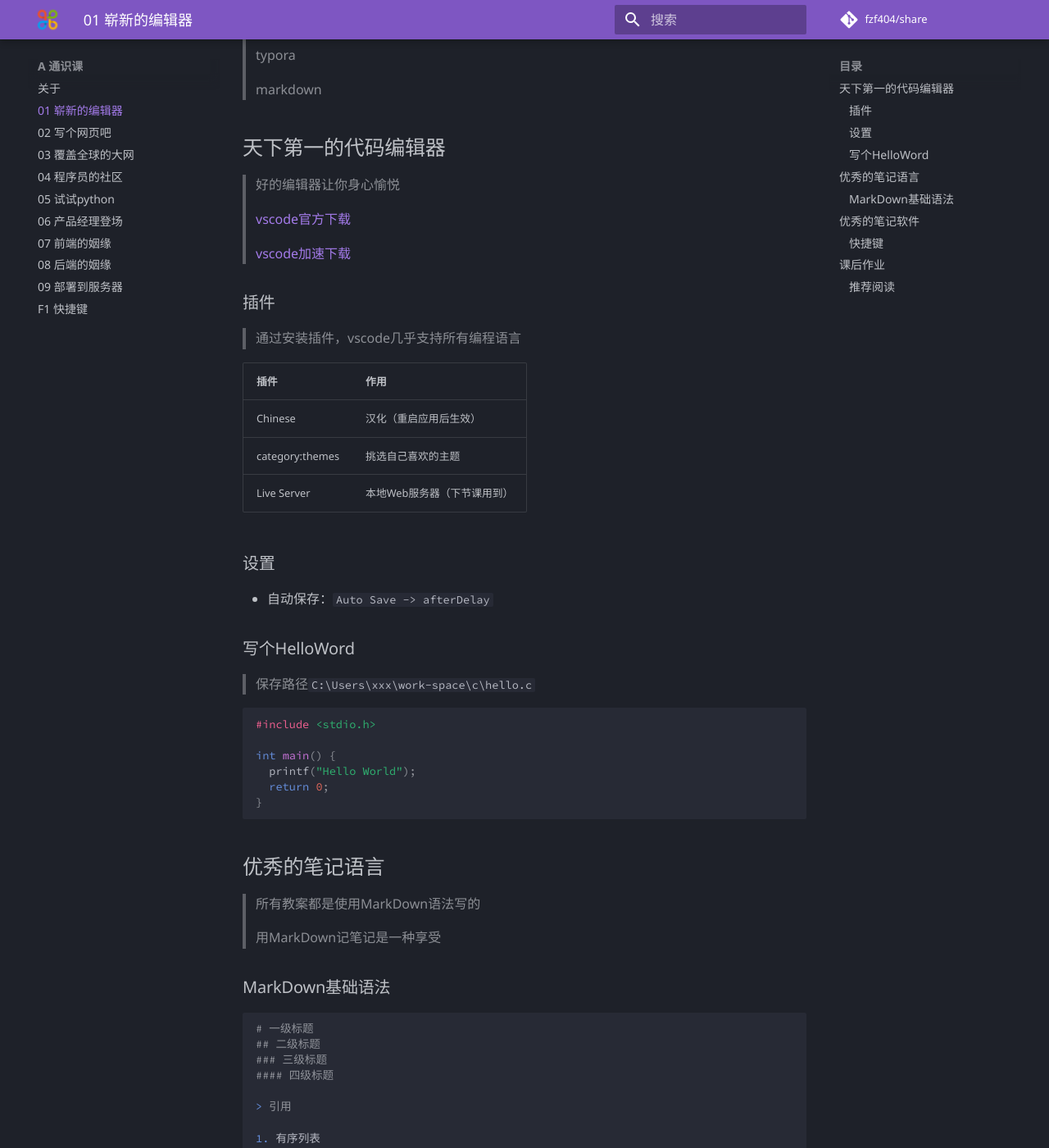
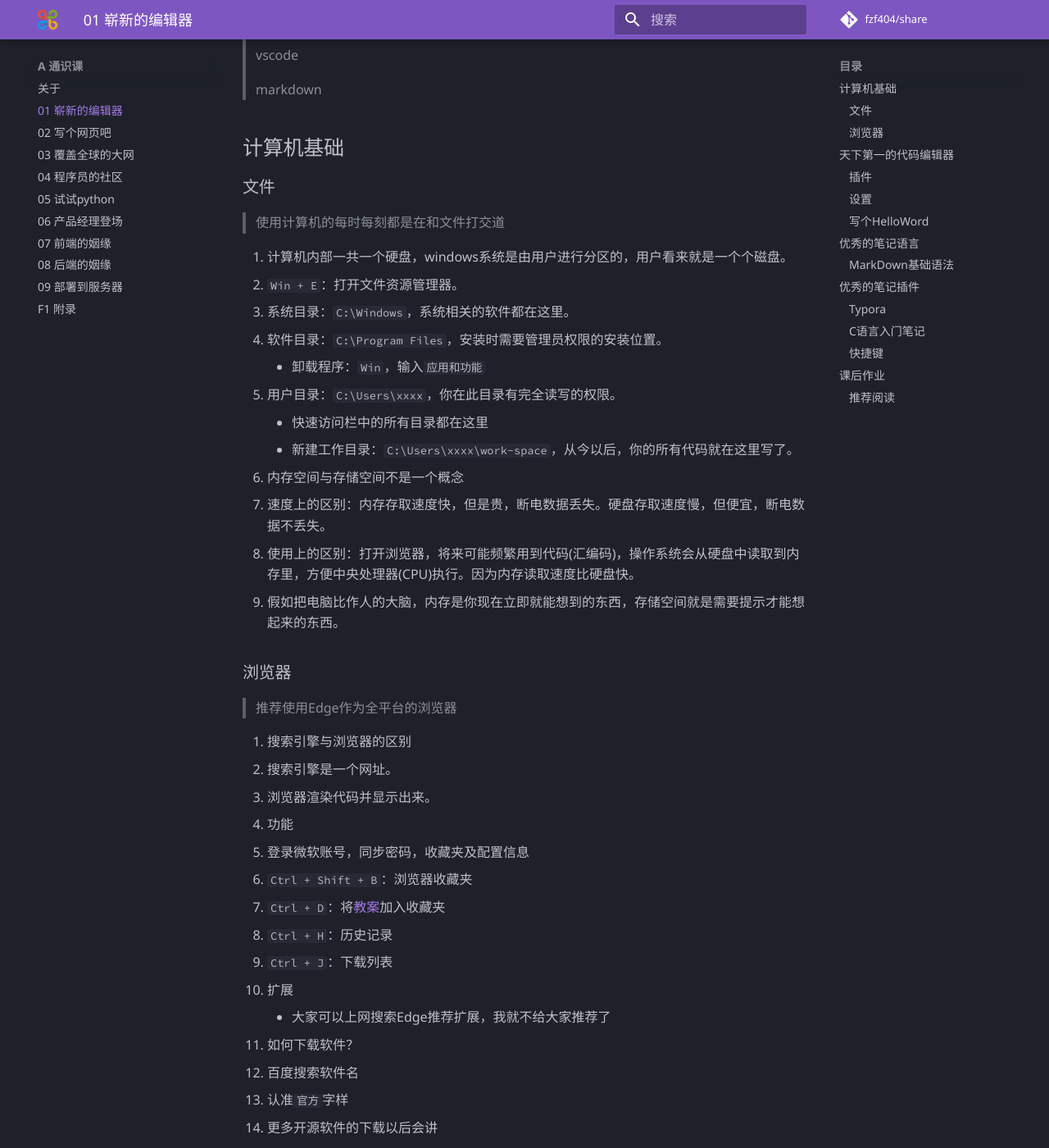
Before and after one commit to fzf404/share, an MkDocs documentation site: the page built from docs/A-通识课/01-崭新的编辑器.md, in a window 1280 px wide and 1400 px high, scrolled down 214 px. Shown: the whole window at 82% size. Built offline with MkDocs 1.6.1 and Material for MkDocs 9.7.7, drawn with Linux system fonts in a browser that asks for light colours; comment, search, counter and statistics services are not loaded; some of the changed text lies outside the part shown.

Commit message:
🙌 增加教案内容

`````diff
--- a/docs/A-通识课/01-崭新的编辑器.md
+++ b/docs/A-通识课/01-崭新的编辑器.md
@@ -1,26 +1,72 @@
+> 计算机基础
+>
 > vscode
->
-> typora
 >
 > markdown
 
+## 计算机基础
+
+### 文件
+
+> 使用计算机的每时每刻都是在和文件打交道
+
+1. 计算机内部一共一个硬盘，windows系统是由用户进行分区的，用户看来就是一个个磁盘。
+   - `Win + E`：打开文件资源管理器。
+   - 系统目录：`C:\Windows`，系统相关的软件都在这里。
+   - 软件目录：`C:\Program Files`，安装时需要管理员权限的安装位置。
+     - 卸载程序：`Win`，输入`应用和功能`
+   - 用户目录：`C:\Users\xxxx`，你在此目录有完全读写的权限。
+     - 快速访问栏中的所有目录都在这里
+     - 新建工作目录：`C:\Users\xxxx\work-space`，从今以后，你的所有代码就在这里写了。
+2. 内存空间与存储空间不是一个概念
+   - 速度上的区别：内存存取速度快，但是贵，断电数据丢失。硬盘存取速度慢，但便宜，断电数据不丢失。
+   - 使用上的区别：打开浏览器，将来可能频繁用到代码(汇编码)，操作系统会从硬盘中读取到内存里，方便中央处理器(CPU)执行。因为内存读取速度比硬盘快。
+   - 假如把电脑比作人的大脑，内存是你现在立即就能想到的东西，存储空间就是需要提示才能想起来的东西。
+
+### 浏览器
+
+> 推荐使用Edge作为全平台的浏览器
+
+1. 搜索引擎与浏览器的区别
+   - 搜索引擎是一个网址。
+   - 浏览器渲染代码并显示出来。
+2. 功能
+   - 登录微软账号，同步密码，收藏夹及配置信息
+   - `Ctrl + Shift + B`：浏览器收藏夹
+   - `Ctrl  + D`：将[教案](https://share.fzf404.top)加入收藏夹
+   - `Ctrl + H`：历史记录
+   - `Ctrl + J`：下载列表
+   - 扩展
+     - 大家可以上网搜索Edge推荐扩展，我就不给大家推荐了
+3. 如何下载软件？
+   - 百度搜索软件名
+   - 认准`官方`字样
+   - 更多开源软件的下载以后会讲
+
 ## 天下第一的代码编辑器
 
-> 好的编辑器让你身心愉悦
+> 给我一个只安装vscode的电脑，几乎做到所有事情。
+>
+> 包括：qq聊天、逛b站、写代码、玩游戏、连接服务器挂项目...
 >
 > [vscode官方下载](https://code.visualstudio.com/Download)
 >
 > [vscode加速下载](https://vscode.cdn.azure.cn/stable/7f6ab5485bbc008386c4386d08766667e155244e/VSCodeUserSetup-x64-1.60.2.exe)
+>
+> [mac版下载](https://vscode.cdn.azure.cn/stable/)
 
 ### 插件
 
-> 通过安装插件，vscode几乎支持所有编程语言
+> 所有用户都可以为它开发插件，并免费给所有人使用。
 
-| 插件            | 作用                        |
-| --------------- | --------------------------- |
-| Chinese         | 汉化（重启应用后生效）      |
-| category:themes | 挑选自己喜欢的主题          |
-| Live Server     | 本地Web服务器（下节课用到） |
+| 插件           | 作用                                                |
+| -------------- | --------------------------------------------------- |
+| Chinese        | 汉化（重启应用后生效）                              |
+| One Dark Theme | 我喜欢的主题配色                                    |
+| QQ             | 使用vscode聊QQ<br />`Ctrl + P` ：QQ Explorer: login |
+| Live Preview   | 简易浏览器<br />`Ctrl + P` ：Simple Browser: Show   |
+| 小霸王         | 游戏机<br />在侧边栏                                |
+| Live Server    | 本地Web服务器（下节课用到）                         |
 
 ### 设置
 
@@ -28,7 +74,9 @@
 
 ### 写个HelloWord
 
-> 保存路径`C:\Users\xxx\work-space\c\hello.c`
+> 打开文件夹
+>
+> 保存路径 `C:\Users\xxx\work-space\c\01-hello.c`
 
 ```c
 #include <stdio.h>
@@ -47,6 +95,8 @@ int main() {
 
 ### MarkDown基础语法
 
+> 使用vscode写markdown并实时渲染
+
 ````markdown
 # 一级标题
 ## 二级标题
@@ -54,6 +104,8 @@ int main() {
 #### 四级标题
 
 > 引用
+>
+> 引用的第二行
 
 1. 有序列表
 2. [一个链接](https://www.baidu.com/)
@@ -86,38 +138,48 @@ int main() {
 ```
 ````
 
-## 优秀的笔记软件
+## 优秀的笔记插件
+
+### Typora
 
 > [typora官方下载](https://typora.io/windows/typora-setup-x64.exe)
 >
 > [typora加速下载](https://gitee.com/nmdfzf404/mirror/attach_files/845473/download/typora-setup-x64.exe)
+>
+> [mac版下载](https://gitee.com/nmdfzf404/mirror/attach_files/855187/download/Typora.dmg)
 
-~~~markdown
-# 如何写一个好的笔记
+### C语言入门笔记
 
-> 这需要长时间的锻炼
+````markdown
+# C语言入门笔记
 
-## 笔记软件
+> 这是我学的第一门编程语言，遇到了很多问题，但我都解决了
 
-- OneNote
-- Notion
-- [Obsidian](https://obsidian.md/)
+## HelloWorld
 
-### 比较
+```c
+#include <stdio.h>
 
-| 软件名    | 优势            | 劣势          |
-| -------  | -------------- | ------------- |
-| OneNote  | 微软产品，易于使用 | 不支持MarkDown |
-| Notion   | 功能多样，易于使用 | 国内访问缓慢    |
-| Obsidian | 听说很好用       | 懒得用         |
+int main() {
+  printf("Hello World");
+  return 0;
+}
+```
 
-## 步骤
+### 每行解释
 
-1. 起一个好的标题
-2. 写一个引用用于说明标题
-3. 使用无序/有序列表列出笔记内容
-4. 使用表格进行说明
-~~~
+1. `#include <stdio.h>`
+   - 引入库：`Standard Input Output.Header`
+2. `int main() { }`
+   - 程序的入口函数
+   - 程序从这里开始执行
+   - 程序返回值为`int`型整数
+3. `printf("Hello World");`
+   - 向控制台中输出`Hello World`
+4. `return 0;`
+   - 返回值为0
+
+````
 
 ### 快捷键
 
@@ -139,11 +201,12 @@ int main() {
 ## 课后作业
 
 1. 课程内容自己动手做一遍。
-
-2. 为C语言初学者写一篇MarkDown语法的教程。
+2. 为C语言初学者使用MarkDown语法，写一篇入门教程。
 
 ### 推荐阅读
 
 [一看就懂的Markdown入门语法笔记](https://zhuanlan.zhihu.com/p/111833946)
 
+[Edge插件推荐](https://zhuanlan.zhihu.com/p/162216654)
+
 [VSCode配置C/C++学习环境](https://zhuanlan.zhihu.com/p/147366852)（爱折腾可以看看）
`````
Also changed, not shown: other parts of docs/A-通识课/01-崭新的编辑器.md (+1 -1 lines), docs/A-通识课/02-写个网页吧.md (+7 -2 lines), docs/A-通识课/03-覆盖全球的大网.md (+4 -0 lines), docs/A-通识课/04-程序员的社区.md (+5 -1 lines), docs/A-通识课/F1-快捷键.md (deleted, +0 -39 lines), docs/A-通识课/F1-附录.md (added, +59 -0 lines), docs/A-通识课/README.md (+19 -0 lines), docs/README.md (+1 -6 lines).
